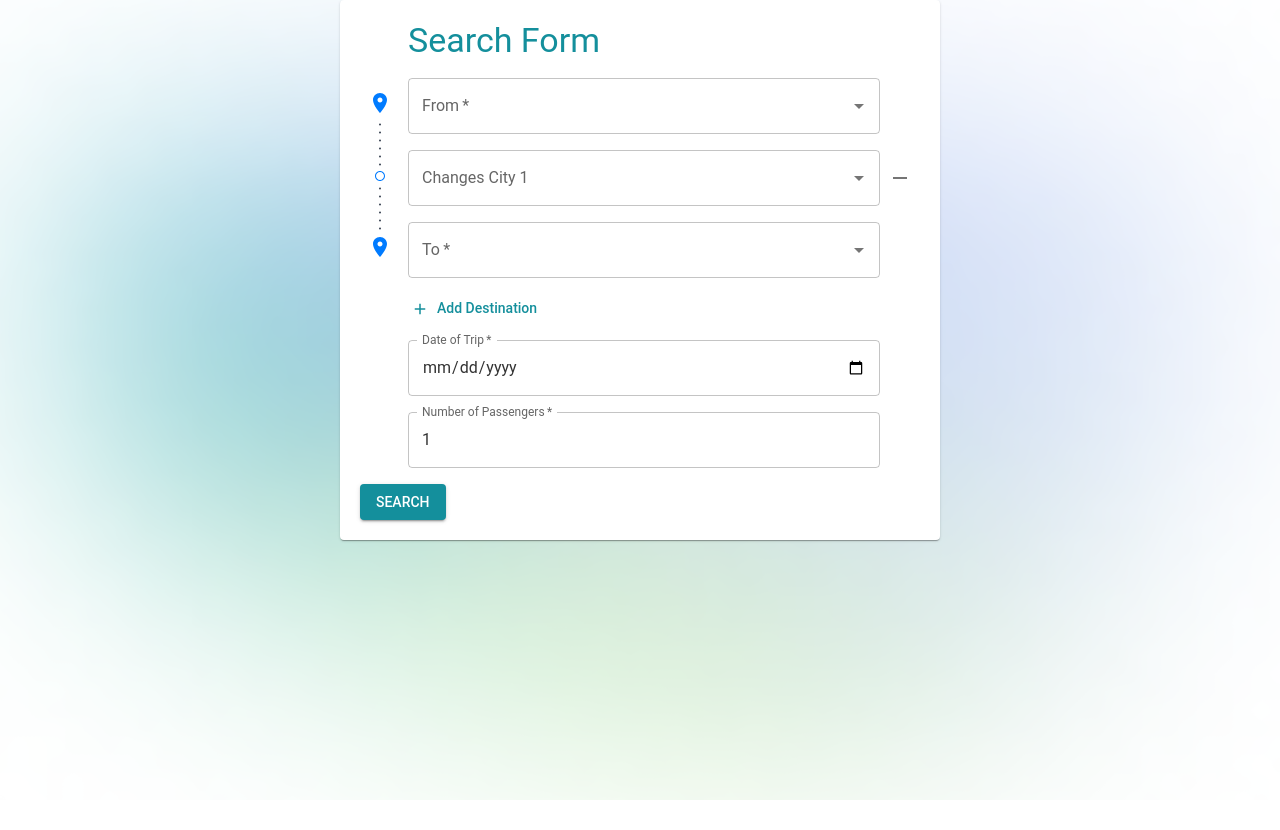
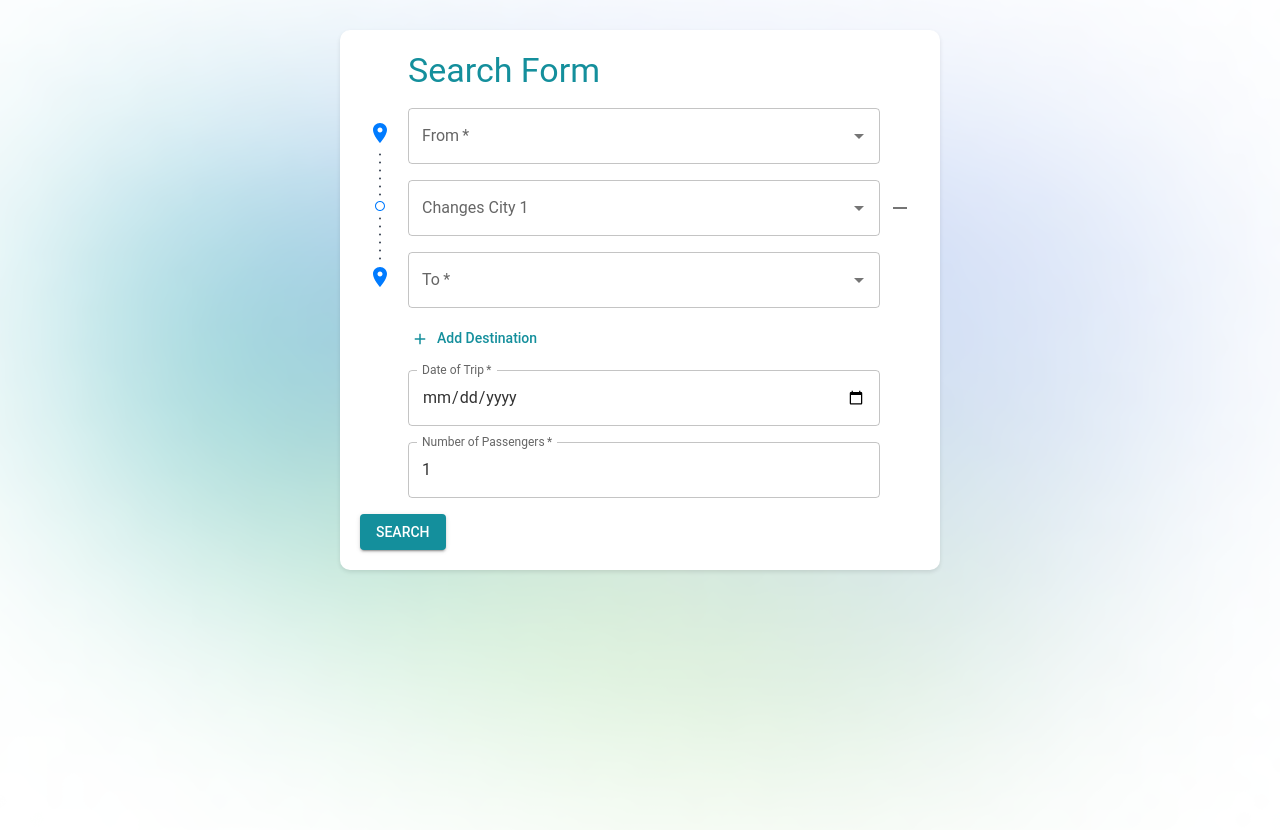
Before and after one commit to tipicatala/routes-app, a React (Vite) app: page / in a window 1280 px wide. Before the commit the page ends 800 px from the top, so only its background shows below. Built offline with nearby package versions, Linux system fonts and the light colour scheme.

Commit message:
added some styling

```diff
--- a/src/index.css
+++ b/src/index.css
@@ -28,7 +28,5 @@ body,
 
 #root {
   /* display: flex;
-  overflow: scroll;
-  flex-wrap: wrap-reverse;
-  align-content: center; */
+  align-items: center; */
 }
--- a/src/pages/home/index.tsx
+++ b/src/pages/home/index.tsx
@@ -110,7 +110,7 @@ const Home: React.FC = () => {
   };
 
   return (
-    <Container component={Paper} style={{ padding: "20px", maxWidth: "600px" }}>
+    <>
       <Row
         input={
           <Typography variant="h4" color="secondary.main">
@@ -289,7 +289,7 @@ const Home: React.FC = () => {
           </form>
         </Grid>
       </Grid>
-    </Container>
+    </>
   );
 };
 
--- a/src/pages/results/index.tsx
+++ b/src/pages/results/index.tsx
@@ -1,8 +1,6 @@
 import React, { useEffect, useState } from "react";
 import { useSearchParams } from "react-router-dom";
 import {
-  Container,
-  Paper,
   Typography,
   List,
   ListItem,
@@ -48,14 +46,7 @@ const Results: React.FC = () => {
   }, [queryParams]);
 
   return (
-    <Container
-      component={Paper}
-      style={{
-        padding: "20px",
-        borderRadius: "10px",
-        boxShadow: "0px 2px 4px rgba(0, 0, 0, 0.1)",
-      }}
-    >
+    <>
       <Typography color="text.primary" variant="h4">
         Search Results
       </Typography>
@@ -102,7 +93,6 @@ const Results: React.FC = () => {
               color="primary"
               sx={{
                 fontWeight: "bold",
-                marginTop: "20px",
               }}
             >
               Distances:
@@ -126,7 +116,7 @@ const Results: React.FC = () => {
               </ListItem>
             </List>
           </div>
-          <Divider sx={{ marginTop: "20px", marginBottom: "20px" }} />
+          <Divider sx={{ margin: "20px 0"}} />
           <div>
             <Typography
               variant="h6"
@@ -140,7 +130,7 @@ const Results: React.FC = () => {
             </Typography>
             <MapContainer
               style={{ height: "400px", marginTop: "10px", width: "500px" }}
-              center={[48.8566, 2.3522]} // default center (Paris)
+              center={[47, 2.3522]} // default center (Paris)
               zoom={5}
             >
               <TileLayer
@@ -167,7 +157,7 @@ const Results: React.FC = () => {
           </div>
         </>
       )}
-    </Container>
+    </>
   );
 };
 
--- a/src/templates/index.tsx
+++ b/src/templates/index.tsx
@@ -1,11 +1,24 @@
+import {
+  Container,
+  Paper,
+} from "@mui/material";
 import { Outlet } from "react-router-dom";
 
-import s from "./style.module.scss"
+import s from "./style.module.scss";
 
 const Layout = () => {
   return (
     <div className={s.layout}>
-      <Outlet />
+      <Container
+        component={Paper}
+        style={{
+          padding: "20px",
+          borderRadius: "10px",
+          boxShadow: "0px 2px 4px rgba(0, 0, 0, 0.1)",
+        }}
+      >
+        <Outlet />
+      </Container>
     </div>
   );
 };
--- a/src/templates/style.module.scss
+++ b/src/templates/style.module.scss
@@ -1,3 +1,5 @@
 .layout {
-
+  height: 100%;
+  padding-top: 30px;
+  max-width: 600px;
 }
```
